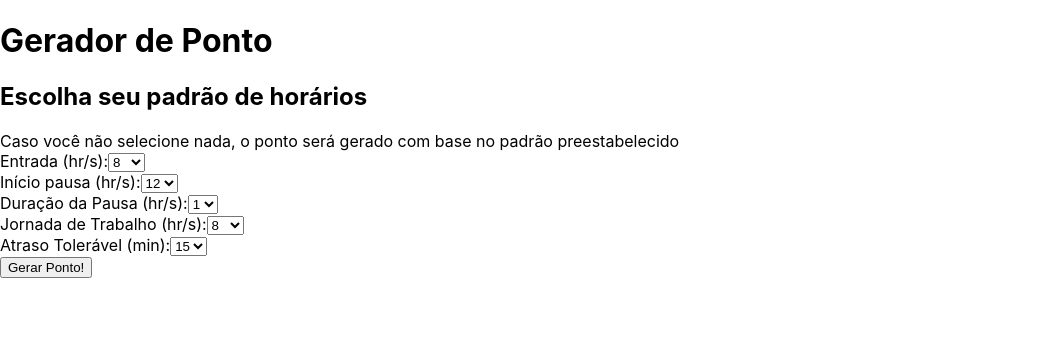
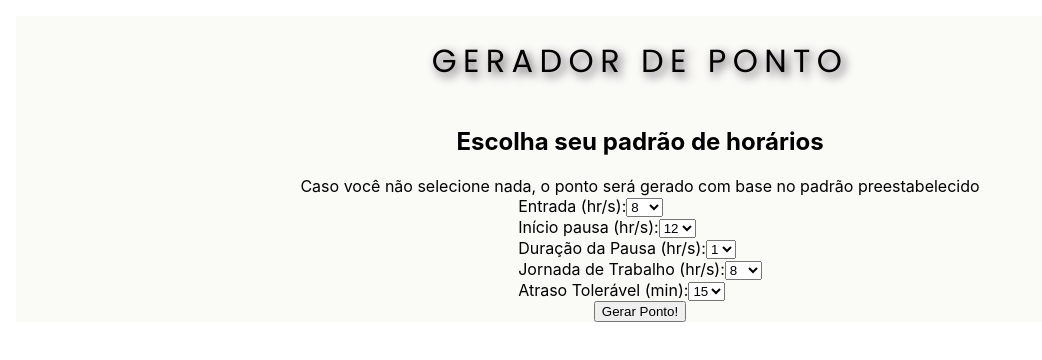
Before and after one commit to btex88/timesheet-generator, a React (Create React App) app: page / in a window 1280 px wide. Shown: the top 360 px of the page, without its empty margins (0-1042 px from the left). Built offline with nearby package versions, Linux system fonts and the light colour scheme.

Commit message:
Style - align app - change font - add binking shadow

```diff
--- a/public/index.html
+++ b/public/index.html
@@ -1,5 +1,5 @@
 <!DOCTYPE html>
-<html lang="en">
+<html lang="pt-BR">
   <head>
     <meta charset="utf-8" />
     <link rel="icon" href="%PUBLIC_URL%/favicon.ico" />
@@ -7,37 +7,14 @@
     <meta name="theme-color" content="#000000" />
     <meta
       name="description"
-      content="Web site created using create-react-app"
+      content="Gerador de ponto online"
     />
-    <link rel="apple-touch-icon" href="%PUBLIC_URL%/logo192.png" />
-    <!--
-      manifest.json provides metadata used when your web app is installed on a
-      user's mobile device or desktop. See https://developers.google.com/web/fundamentals/web-app-manifest/
-    -->
-    <link rel="manifest" href="%PUBLIC_URL%/manifest.json" />
-    <!--
-      Notice the use of %PUBLIC_URL% in the tags above.
-      It will be replaced with the URL of the `public` folder during the build.
-      Only files inside the `public` folder can be referenced from the HTML.
 
-      Unlike "/favicon.ico" or "favicon.ico", "%PUBLIC_URL%/favicon.ico" will
-      work correctly both with client-side routing and a non-root public URL.
-      Learn how to configure a non-root public URL by running `npm run build`.
-    -->
-    <title>React App</title>
+    <title>Gerador de Ponto</title>
   </head>
   <body>
     <noscript>You need to enable JavaScript to run this app.</noscript>
     <div id="root"></div>
-    <!--
-      This HTML file is a template.
-      If you open it directly in the browser, you will see an empty page.
 
-      You can add webfonts, meta tags, or analytics to this file.
-      The build step will place the bundled scripts into the <body> tag.
-
-      To begin the development, run `npm start` or `yarn start`.
-      To create a production bundle, use `npm run build` or `yarn build`.
-    -->
   </body>
 </html>
--- a/src/App.css
+++ /dev/null
@@ -1,12 +0,0 @@
-.App {
-  text-align: center;
-}
-
-/* @keyframes App-logo-spin {
-  from {
-    transform: rotate(0deg);
-  }
-  to {
-    transform: rotate(360deg);
-  }
-} */
--- a/src/App.jsx
+++ b/src/App.js
@@ -4,7 +4,7 @@ import Subtitle from './components/Subtitle/Subtitle';
 import InputDisplay from './components/InputDisplay/InputDisplay';
 import Button from './components/Button/Button';
 import ResultDisplay from './components/ResultDisplay/ResultDisplay';
-import './App.css';
+import styles from './App.module.css';
 
 class App extends React.Component {
   constructor(props) {
@@ -36,7 +36,7 @@ class App extends React.Component {
 
   render() {
     return (
-      <>
+      <div className={styles.main}>
         <Title />
         {  this.state.show
           ? <Subtitle visibility={ this.state.show } />
@@ -65,7 +65,7 @@ class App extends React.Component {
           visibility={ this.state.hide }
           label={ this.state.reset }
         />
-      </>
+      </div>
     )
   }
 }
--- /dev/null
+++ b/src/App.module.css
@@ -0,0 +1,14 @@
+.App {
+  text-align: center;
+}
+
+.main {
+  display: flex;
+  flex-direction: column;
+  flex-wrap: nowrap;
+  align-items: center;
+  align-content: center;
+  justify-content: center;
+  margin: 1rem;
+  background-color: rgb(250, 250, 247)
+}
--- a/src/components/Output/Output.jsx
+++ b/src/components/Output/Output.jsx
@@ -6,7 +6,7 @@ class Output extends Component {
 
     return (
       <>
-        <div >
+        <div>
           <span>{name}</span>
           <span>{time}</span>
         </div>
--- a/src/components/Subtitle/Subtitle.jsx
+++ b/src/components/Subtitle/Subtitle.jsx
@@ -1,5 +1,6 @@
 import React from 'react';
 import PropTypes from 'prop-types';
+import styles from '../Subtitle/Subtitle.module.css'
 
 class Subtitle extends React.Component {
   render() {
--- a/src/components/Title/Title.jsx
+++ b/src/components/Title/Title.jsx
@@ -1,10 +1,11 @@
 import React from 'react';
+import styles from '../Title/Title.module.css'
 
 class Title extends React.Component {
   render() {
     return(
       <>
-        <h1>Gerador de Ponto</h1>
+        <h1 className={styles.text}>Gerador de Ponto</h1>
       </>
     )
   }
--- /dev/null
+++ b/src/components/Title/Title.module.css
@@ -0,0 +1,21 @@
+@import url('https://fonts.googleapis.com/css2?family=Poppins:wght@100;200;300;400;600;900&display=swap');
+
+@keyframes blink {
+  0% {
+    text-shadow: 4px 4px 10px #3D3340;
+  }
+  50% {
+    text-shadow: none;
+  }
+  100% {
+    text-shadow: 4px 4px 10px #3D3340;
+  }
+}
+
+.text {
+  font-family: 'Poppins', sans-serif;
+  text-transform: uppercase;
+  font-weight: normal;
+  letter-spacing: 0.4rem;
+  animation: blink 5s ease-in-out infinite;
+}
```
Also changed, not shown: src/components/Subtitle/Subtitle.module.css (added).
